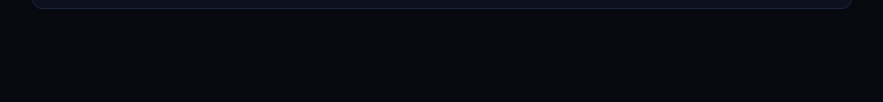
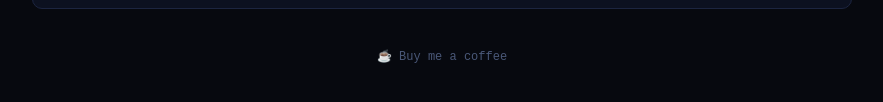
Before and after one commit to SNLSHETTY87/PBI-Lineage-Explorer-Web, a plain HTML site: page index.html in a window 1280 px wide. Shown: the part 1260-1362 px from the top of the page, without its empty margins (198-1081 px from the left). Before the commit the page ends 1329 px from the top, so only its background shows below. Drawn offline with Linux system fonts and the light colour scheme.

Commit message:
chore: add buy me a coffee links to footer and readme

```diff
--- a/index.html
+++ b/index.html
@@ -45,6 +45,13 @@ body{
   transition:all .2s;
 }
 .github-link:hover{background:rgba(255,255,255,.1);color:#dde5f4;}
+.footer-link{
+  margin-top:auto;padding-top:40px;
+  font-size:12px;color:#4a5878;text-decoration:none;
+  display:inline-flex;align-items:center;gap:6px;
+  transition:color .2s;font-family:monospace;
+}
+.footer-link:hover{color:#a78bfa;}
 
 /* --- Input Container --- */
 .input-container{
@@ -716,6 +723,10 @@ TOJSON(
 
     </div>
   </div>
+
+  <a href="https://buymeacoffee.com/snlshetty87" target="_blank" rel="noopener" class="footer-link">
+    &#9749; Buy me a coffee
+  </a>
 </div>
 
 <!-- ============================================================
```
Also changed, not shown: 1 other file.
